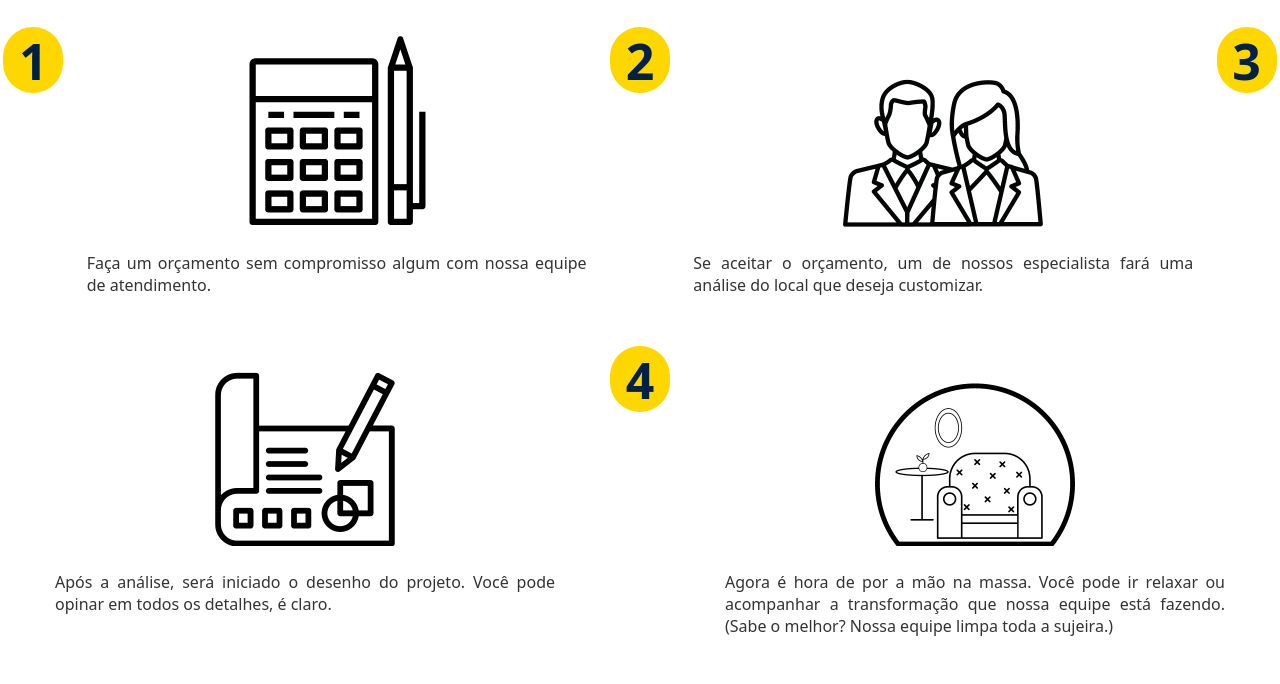
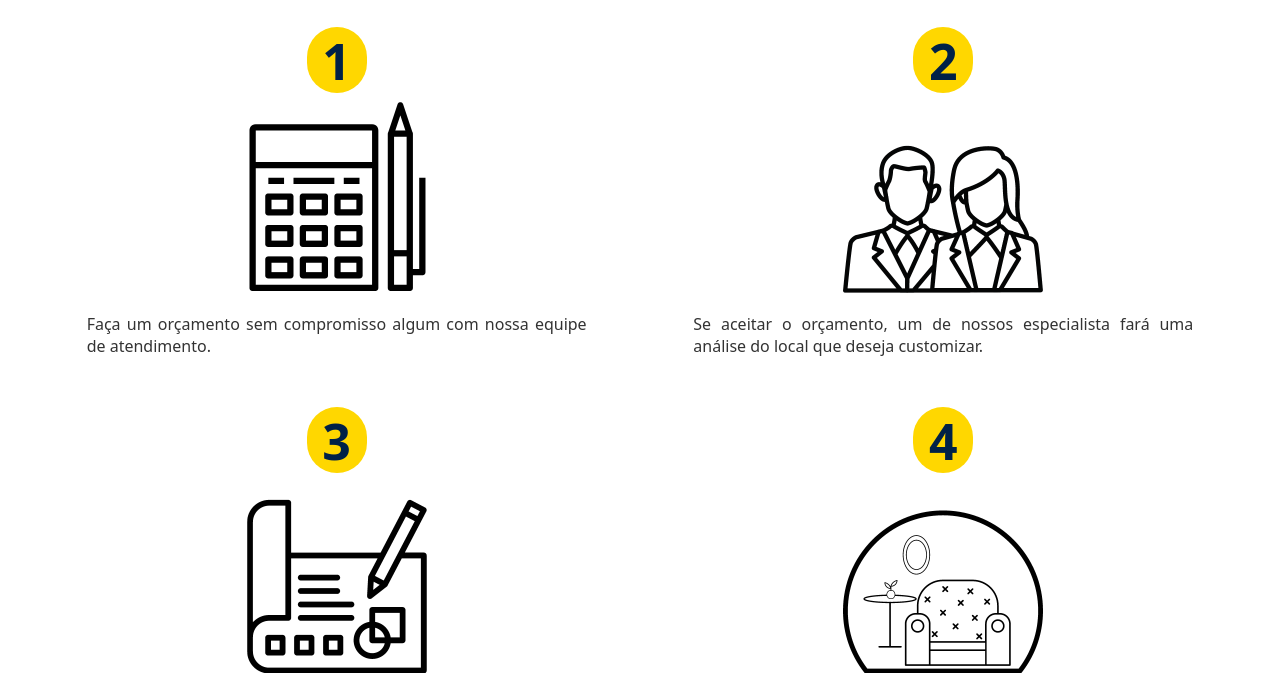
Before and after one commit to vitormandroti/projetos, a plain HTML site: page design-interiores/index.html in a window 1280 px wide. Shown: the part 661-1345 px from the top of the page. Drawn offline with Linux system fonts and the light colour scheme.

Commit message:
mediaquery

```diff
--- a/design-interiores/estilo/mediaquery.css
+++ b/design-interiores/estilo/mediaquery.css
@@ -28,6 +28,21 @@
 
 /*COMPUTADOR*/
 @media screen and (min-width: 992px) {
+    body {
+        background-color: wheat;
+    }
+
+    header, main, footer {
+        max-width: 1500px;
+        margin: 0px auto;
+    }
+
+    /*TODAS AS SECTIONs de FUNDO BRANCO*/
+    #segundadobra, #quintadobra, #sextadobra, #orcamento {
+        background-color: white;
+    }
+
+    /*TODAS AS SECTIONs CONTAINER*/
     div.container {
         display: flex;
         flex-flow: row wrap;
@@ -35,22 +50,31 @@
         align-items: flex-start;
     }
 
+    #terceiradobra, #quartadobra, #quintadobra, #sextadobra {
+        padding: 50px;
+    }
+
+    /*PARÁGRAFO DAS TERCEIRA E QUARTA DOBRA*/
     #terceiradobra p, #quartadobra p {
         width: 400px;
     }
 
+    /*APARECER SEXTA DOBRA*/
+    #sextadobra {
+        display: block;
+    }
+
+    /*PAI DAS QUINTA E SEXTA DOBRA*/
     div.provas-sociais {
         flex-flow: row wrap;
     }
 
-    #sextadobra {
-        display: block;
-    }
-
+    /*FILHOS*/
     .box {
         width: 290px;
     }
 
+    /*SECTION DA SEÇÃO 'SOBRE NÓS'*/
     #sobrenos {
         height: 400px;
     }
--- a/design-interiores/estilo/style.css
+++ b/design-interiores/estilo/style.css
@@ -127,6 +127,13 @@ button a {
     margin-bottom: 30px;
 }
 
+#segundadobra .child {
+    display: flex;
+    flex-flow: column nowrap;
+    justify-content: center;
+    align-items: center;
+}
+
 p.step-numbers {
     background-color: var(--secundaria);
     color: var(--principal);
@@ -139,7 +146,7 @@ p.step-numbers {
     border-radius: 35px;
 }
 
-div.child > p {
+div.child > p.normal {
     max-width: 500px;
     text-align: justify;
     padding: 20px;
--- a/design-interiores/index.html
+++ b/design-interiores/index.html
@@ -44,28 +44,28 @@
         <section id="segundadobra">
             <h2>Comece Sua Jornada da Personalização</h2>
             <div class="container">
-                <p class="step-numbers">1</p>
                 <div class="child">
+                    <p class="step-numbers">1</p>
                     <img src="imagens/passo-1.png" alt="imagem de uma calculadora e uma caneta indicando o primeiro passo: solicitar orçamento">
-                    <p>Faça um orçamento sem compromisso algum com nossa equipe de atendimento.</p>
+                    <p class="normal">Faça um orçamento sem compromisso algum com nossa equipe de atendimento.</p>
                 </div>
 
-                <p class="step-numbers">2</p>
                 <div class="child">
+                    <p class="step-numbers">2</p>
                     <img src="imagens/passo-2.png" alt="Imagem de um homem e mulher indicando que a Espaço Elegantes contém especialistas">
-                    <p>Se aceitar o orçamento, um de nossos especialista fará uma análise do local que deseja customizar.</p>
+                    <p class="normal">Se aceitar o orçamento, um de nossos especialista fará uma análise do local que deseja customizar.</p>
                 </div>
 
-                <p class="step-numbers">3</p>
                 <div class="child">
+                    <p class="step-numbers">3</p>
                     <img src="imagens/passo-3.png" alt="Imagem de um cartaz com um lápis indicando a etapa de desenho do projeto">
-                    <p>Após a análise, será iniciado o desenho do projeto. Você pode opinar em todos os detalhes, é claro.</p>
+                    <p class="normal">Após a análise, será iniciado o desenho do projeto. Você pode opinar em todos os detalhes, é claro.</p>
                 </div>
 
-                <p class="step-numbers">4</p>
                 <div class="child">
+                    <p class="step-numbers">4</p>
                     <img src="imagens/passo-4.png" alt="Imagem de um sofá ao lado de um abajour indicando a etapa de por em prática o projeto desenhado na etapa anterior.">
-                    <p>Agora é hora de por a mão na massa. Você pode ir relaxar ou acompanhar a transformação que nossa equipe está fazendo. (Sabe o melhor? Nossa equipe limpa toda a sujeira.)</p>
+                    <p class="normal">Agora é hora de por a mão na massa. Você pode ir relaxar ou acompanhar a transformação que nossa equipe está fazendo. (Sabe o melhor? Nossa equipe limpa toda a sujeira.)</p>
                 </div>
             </div>
         </section>
```
